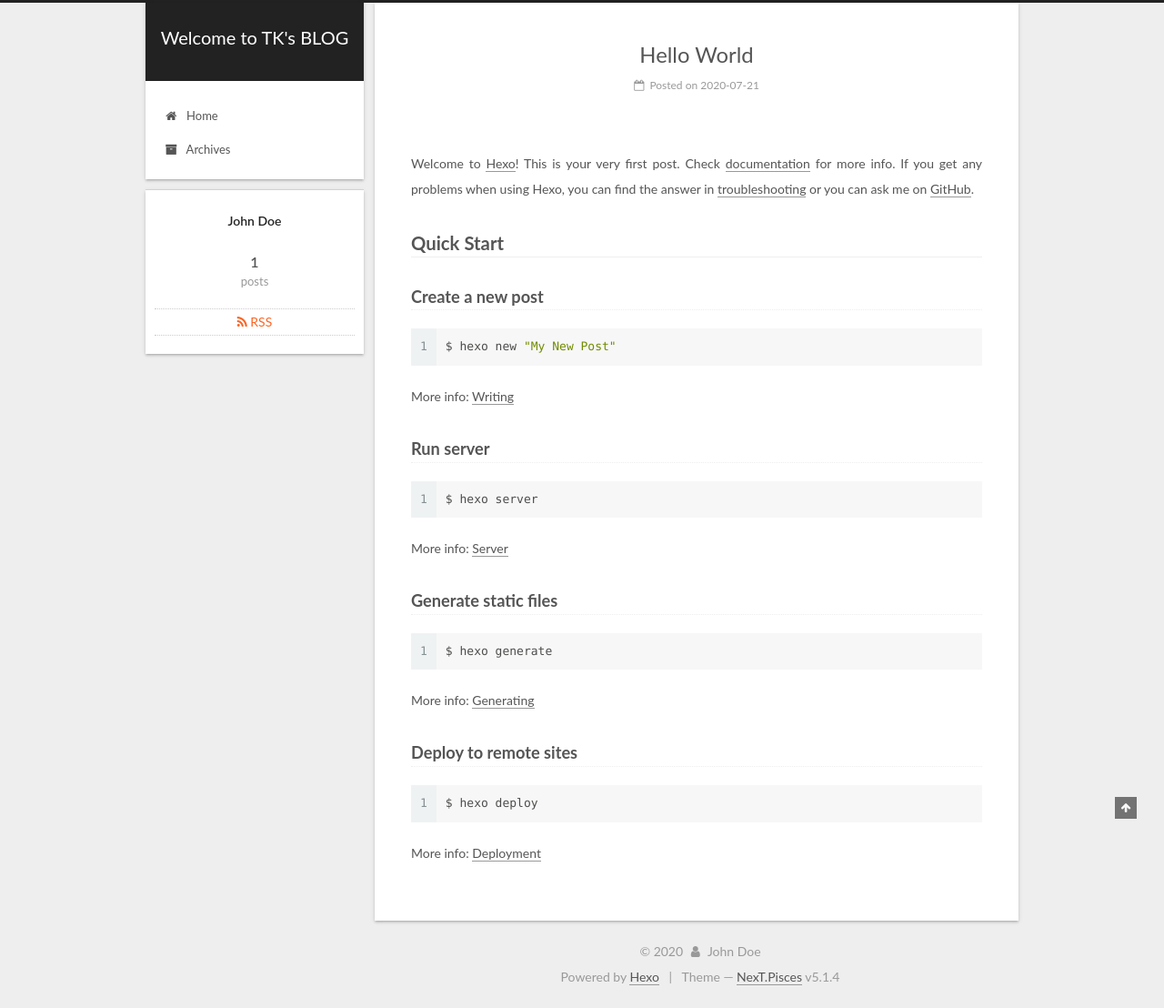
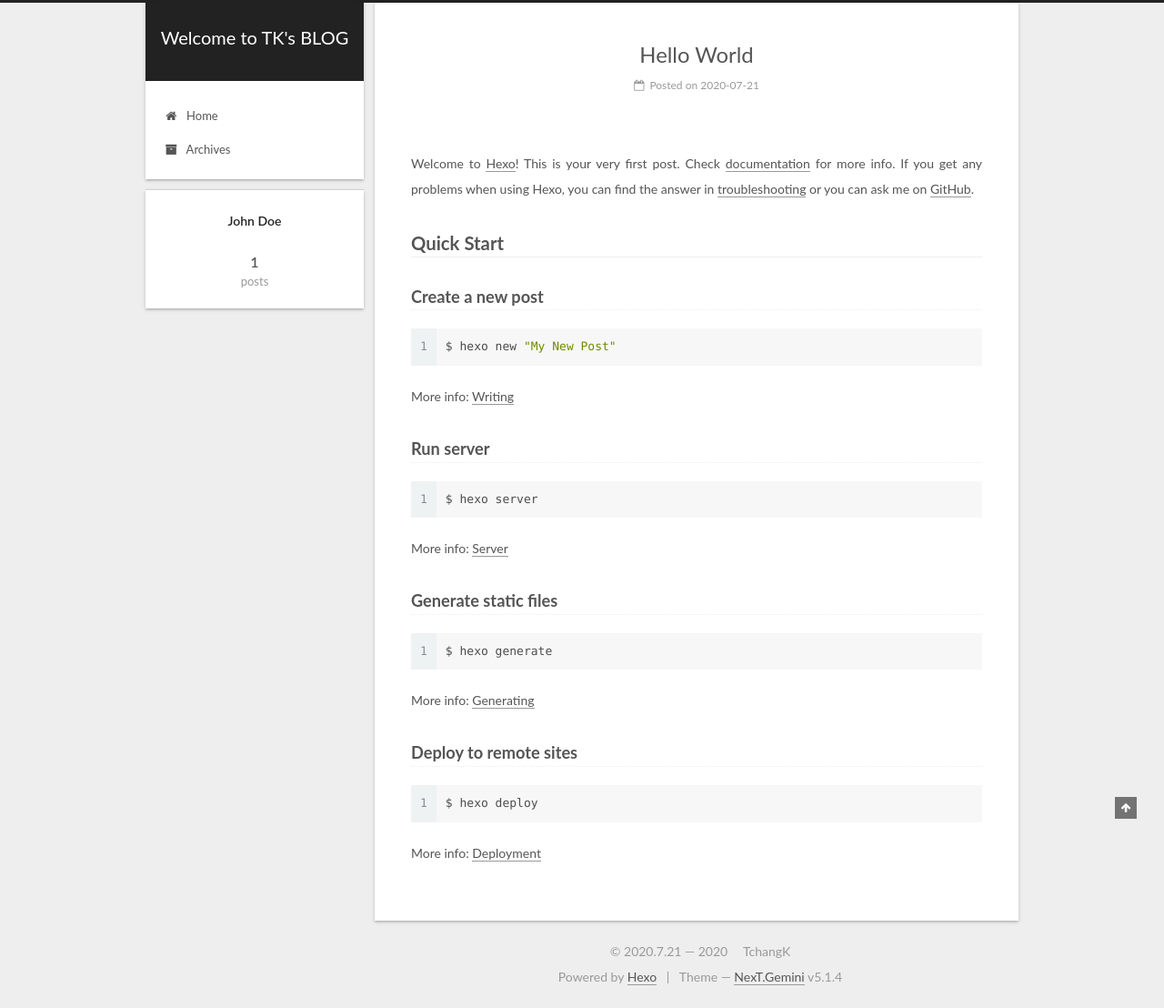
Before and after one commit to sixone-Jiang/sixone-Jiang.github.io, a plain HTML site: page index.html in a window 1280 px wide. Shown: the whole page at 91% size. Drawn offline with Linux system fonts and the light colour scheme.

Commit message:
Site updated: 2020-08-11 00:51:01

```diff
--- a/css/main.css
+++ b/css/main.css
@@ -1823,7 +1823,7 @@ pre .javascript .function {
   width: 4px;
   height: 4px;
   border-radius: 50%;
-  background: #62cd8a;
+  background: #ffffe9;
 }
 .links-of-blogroll {
   font-size: 13px;
--- a/index.html
+++ b/index.html
@@ -5,7 +5,7 @@
 
 
 
-<html class="theme-next pisces use-motion" lang="en">
+<html class="theme-next gemini use-motion" lang="en">
 <head>
   <meta charset="UTF-8"/>
 <meta http-equiv="X-UA-Compatible" content="IE=edge" />
@@ -76,10 +76,6 @@
 
 
 
-  <link rel="alternate" href="/atom.xml" title="Welcome to TK's BLOG" type="application/atom+xml" />
-
-
-
 
 
 
@@ -97,7 +93,7 @@
   var NexT = window.NexT || {};
   var CONFIG = {
     root: '/',
-    scheme: 'Pisces',
+    scheme: 'Gemini',
     version: '5.1.4',
     sidebar: {"position":"left","display":"post","offset":12,"b2t":false,"scrollpercent":false,"onmobile":false},
     fancybox: true,
@@ -135,7 +131,8 @@
 
 
 
-<meta name="generator" content="Hexo 4.2.1"></head>
+<meta name="generator" content="Hexo 4.2.1"><link rel="alternate" href="/atom.xml" title="Welcome to TK's BLOG" type="application/atom+xml">
+</head>
 
 <body itemscope itemtype="http://schema.org/WebPage" lang="en">
 
@@ -411,13 +408,6 @@
           </nav>
 
 
-            <div class="feed-link motion-element">
-              <a href="/atom.xml" rel="alternate">
-                <i class="fa fa-rss"></i>
-                RSS
-              </a>
-            </div>
-
 
 
 
@@ -446,11 +436,11 @@
 
     <footer id="footer" class="footer">
       <div class="footer-inner">
-        <div class="copyright">&copy; <span itemprop="copyrightYear">2020</span>
+        <div class="copyright">&copy; 2020.7.21 &mdash; <span itemprop="copyrightYear">2020</span>
   <span class="with-love">
-    <i class="fa fa-user"></i>
+    <i class="fa fa-TchangK"></i>
   </span>
-  <span class="author" itemprop="copyrightHolder">John Doe</span>
+  <span class="author" itemprop="copyrightHolder">TchangK</span>
 
 
 </div>
@@ -464,7 +454,7 @@
 
 
 
-  <div class="theme-info">Theme &mdash; <a class="theme-link" target="_blank" href="https://github.com/iissnan/hexo-theme-next">NexT.Pisces</a> v5.1.4</div>
+  <div class="theme-info">Theme &mdash; <a class="theme-link" target="_blank" href="https://github.com/iissnan/hexo-theme-next">NexT.Gemini</a> v5.1.4</div>
 
 
 
```
Also changed, not shown: 2020/07/21/hello-world/index.html (+8 -18 lines), archives/2020/07/index.html (+8 -18 lines), archives/2020/index.html (+8 -18 lines), archives/index.html (+8 -18 lines).
